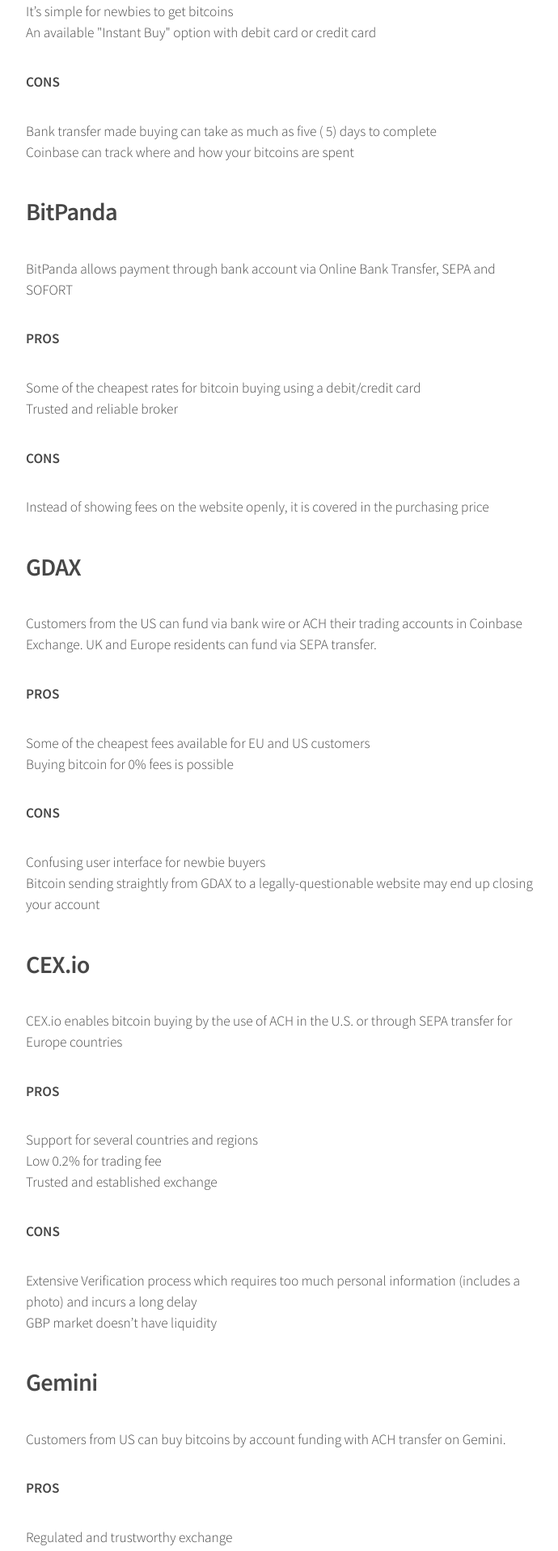
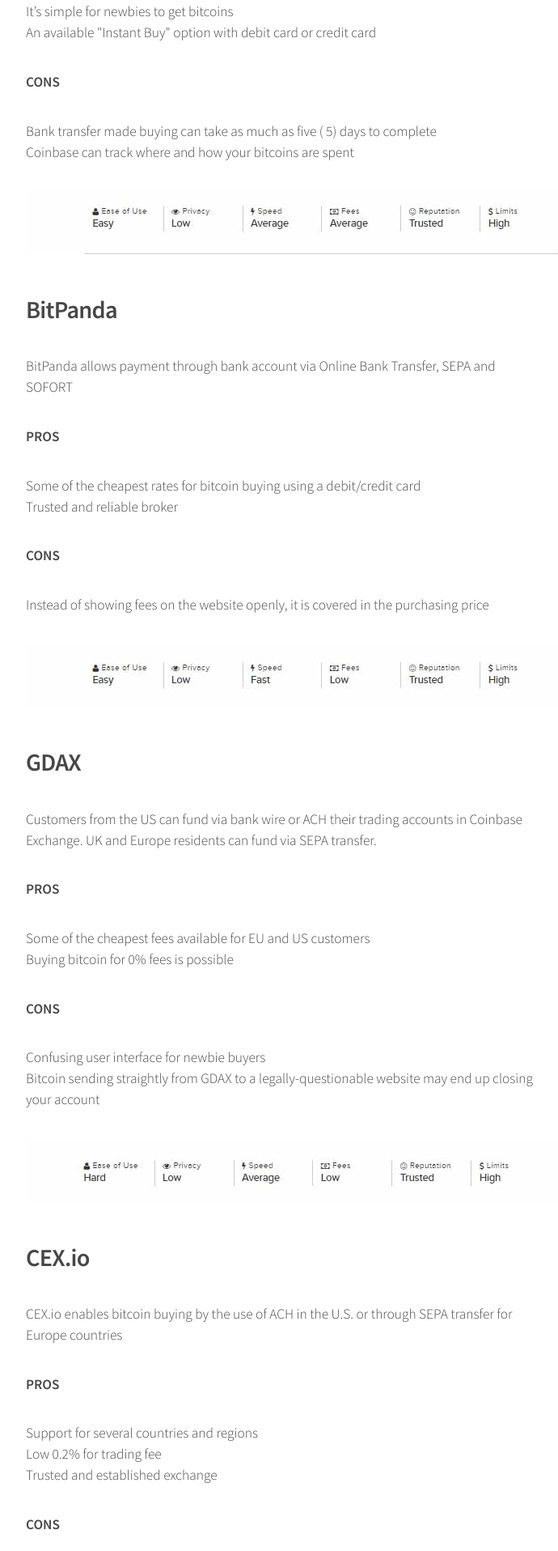
Before and after one commit to kripikroli/coindl_development, a Jekyll site: the page built from _posts/2010-12-18-buy-bitcoin-with-bank-account.md, in a window 1280 px wide. Shown: the part 1040-2956 px from the top of the page at 81% size, without its empty margins (293-983 px from the left). Built offline with Jekyll 4.4.1, drawn with Linux system fonts in a browser that asks for light colours.

Commit message:
Update 2010-12-18-buy-bitcoin-with-bank-account.md

```diff
--- a/_posts/2010-12-18-buy-bitcoin-with-bank-account.md
+++ b/_posts/2010-12-18-buy-bitcoin-with-bank-account.md
@@ -24,6 +24,7 @@
 <li>Bank transfer made buying can take as much as five ( 5) days to complete</li>
 <li>Coinbase can track where and how your bitcoins are spent</li>
 </ul>
+<p><center><img src="/images/bank-account-1.jpg" alt="buy bitcoin with bank"/></center></p>
 <h2>BitPanda</h2>
 
 <p>BitPanda allows payment through bank account via Online Bank Transfer, SEPA and SOFORT</p>
@@ -37,6 +38,7 @@
  <ul>
 <li>Instead of showing fees on the website openly, it is covered in the purchasing price</li>
  </ul>
+ <p><center><img src="/images/bank-account-2.jpg" alt="buy bitcoin with bank"/></center></p>
 <h2>GDAX</h2>
 <p>Customers from the US can fund via bank wire or ACH their trading accounts in Coinbase Exchange. UK and Europe residents can fund via SEPA transfer.</p>
 
@@ -50,6 +52,7 @@
 <li>Confusing user interface for newbie buyers</li>
 <li>Bitcoin sending straightly from GDAX to a legally-questionable website may end up closing your account</li>
  </ul>
+ <p><center><img src="/images/bank-account-3.jpg" alt="buy bitcoin with bank"/></center></p>
 <h2>CEX.io</h2>
 <p>CEX.io enables bitcoin buying by the use of ACH in the U.S. or through SEPA transfer for Europe countries</p>
 
@@ -65,6 +68,7 @@
 <li>Extensive Verification process which requires too much personal information (includes a photo) and incurs a long delay</li>
 <li>GBP market doesn’t have liquidity</li>
  </ul>
+ <p><center><img src="/images/bank-account-4.jpg" alt="buy bitcoin with bank"/></center></p>
 <h2>Gemini</h2>
 <p>Customers from US can buy bitcoins by account funding with ACH transfer on Gemini.</p>
 
@@ -80,6 +84,7 @@
 <li>Kind of confusing for newbies to usa</li>
 <li>Not available yet in the whole US states</li>
  </ul>
+ <p><center><img src="/images/bank-account-5.jpg" alt="buy bitcoin with bank"/></center></p>
 <h2>Bittylicious</h2>
 <p>UK residents can buy bitcoins in fifteen minutes through online bank transfer</p>
 
@@ -108,6 +113,7 @@
 <li>Coinfloor Exchange’s minimum deposit amount is high; deposit must be with a minimum of a thousand units of currency</li>
 <li>Coinfloor Market accepts only GBP bank transfers</li>
  </ul>
+ <p><center><img src="/images/bank-account-6.jpg" alt="buy bitcoin with bank"/></center></p>
 <h2>Coinfinity</h2>
 <p>Austria residents can purchase bitcoins using an online bank account via SOFORT transfer.</p>
 
@@ -121,7 +127,7 @@
 <li>Payment methods available is limited</li>
 <li>It’s not private since ID verification is necessary for their exchange</li>
  </ul>
-
+ <p><center><img src="/images/bank-account-7.jpg" alt="buy bitcoin with bank"/></center></p>
 <h2>Paymium</h2>
 
 <p>Paymium is a Bitcoin exchange based in France; anyone in the country can get bitcoins with a bank transfer using Paymium.</p>
@@ -135,7 +141,7 @@
 <ul>
 <li>ID verification required for amounts over €2,500, so not private</li>
  </ul>
-
+ <p><center><img src="/images/bank-account-8.jpg" alt="buy bitcoin with bank"/></center></p>
 <h2>Bity</h2>
 <p>Bity is a broker of Bitcoin which makes buying bitcoins possible for the Europeans with SEPA. At first, verification is required by the use of a phone number.</p>
 
@@ -149,7 +155,7 @@
 <li>Privately buying is not allowed since ID verification is necessary for most purchases</li>
 <li>With no intensive verification, annual limit is low with only €4,000</li>
  </ul>
-
+ <p><center><img src="/images/bank-account-9.jpg" alt="buy bitcoin with bank"/></center></p>
 <h2>Safello</h2>
 
 <strong>PROS</strong>
@@ -166,6 +172,7 @@
 <li>Payments made through Swish only can be confirmed on weekends</li>
 <li>Fees are included in the purchasing price but not clearly stated</li>
  </ul>
+ <p><center><img src="/images/bank-account-10.jpg" alt="buy bitcoin with bank"/></center></p>
 <h2>Bitstamp</h2>
 <p>It is considered one of the largest Bitcoin exchanges in the world. Europeans can just easily buy large bitcoin amounts fast via SEPA bank transfer. Anybody across the world can use their own bank account to transmit a wire transfer going to Bitstamp, though fees may apply.</p>
 
@@ -183,6 +190,7 @@
 <li>Small purchases of credit card has a high 8% fee, with trading volume that is sufficient falling to 5%</li>
 <li>Equip towards traders; quite confusing possibly for newbie buyers</li>
  </ul>
+ <p><center><img src="/images/bank-account-11.jpg" alt="buy bitcoin with bank"/></center></p>
 <h2>Kraken</h2>
 <p>Kraken is considered the largest Bitcoin exchange dominated by Euro in the world based on the average trading volume daily. The bank transfer deposits it supports are from European, US, British, Japanese and Canadian customers. Deposits can be done via SEPA transfer, Interac and international bank transfer.</p>
 
@@ -200,6 +208,7 @@
 <li>User-interface is difficult for newbie buyers</li>
 <li>ID verification is required, so it’s not private</li>
  </ul>
+ <p><center><img src="/images/bank-account-12.jpg" alt="buy bitcoin with bank"/></center></p>
 <h2>CoinCorner</h2>
 <p>CoinCorner is an exchange of bitcoin which is Isle of Man-based. European and UK users can buy bitcoins with debit/credit card, GBP bank transfer or SEPA.</p>
 
@@ -221,6 +230,7 @@
 <li>Equip towards traders; quite confusing possibly for newbie buyers</li>
 <li>Exchange prices  is not provided for comparison without signing-up</li>
  </ul>
+ <p><center><img src="/images/bank-account-13.jpg" alt="buy bitcoin with bank"/></center></p>
 <h2>Cubits</h2>
 <p>Cubits welcomes transfers by SWIFT, as well as other local bank methods of transfer just like Online Bank Transfer and SOFORT.</p>
 
@@ -236,6 +246,7 @@
 <li>Wallet offered shouldn’t be stored by bitcoins</li>
 <li>ID verification is required, so it’s not private</li>
  </ul>
+ <p><center><img src="/images/bank-account-14.jpg" alt="buy bitcoin with bank"/></center></p>
 <h2>Bitfinex</h2>
 <p>Bitfinex enables clients to deposit using big fund amount using SWIFT</p>
 
@@ -253,6 +264,7 @@
 <li>Equip towards traders; quite confusing possibly for newbie buyers</li>
 <li>Single payment option</li>
  </ul>
+ <p><center><img src="/images/bank-account-15.jpg" alt="buy bitcoin with bank"/></center></p>
 <h2>Xapo</h2>
 
 <p>Xapo allows deposit accounts through international wire transfer.</p>
@@ -269,6 +281,7 @@
 <li>ID verification is requires, so it’s not private</li>
 <li>Not publicly stated trading fees on the website.</li>
  </ul>
+ <p><center><img src="/images/bank-account-16.jpg" alt="buy bitcoin with bank"/></center></p>
 <h2>HappyCoins</h2>
 <p>HappyCoins gives out many quick payment methods that are bank-related like myBank, iDEAL, GiroPay, SEPA and Sofort.</p>
 
@@ -283,3 +296,4 @@
 <ul>
 <li>Publicly not displayed fees but are only included in the price at checkout</li>
 </ul>
+ <p><center><img src="/images/bank-account-17.jpg" alt="buy bitcoin with bank"/></center></p>
```
